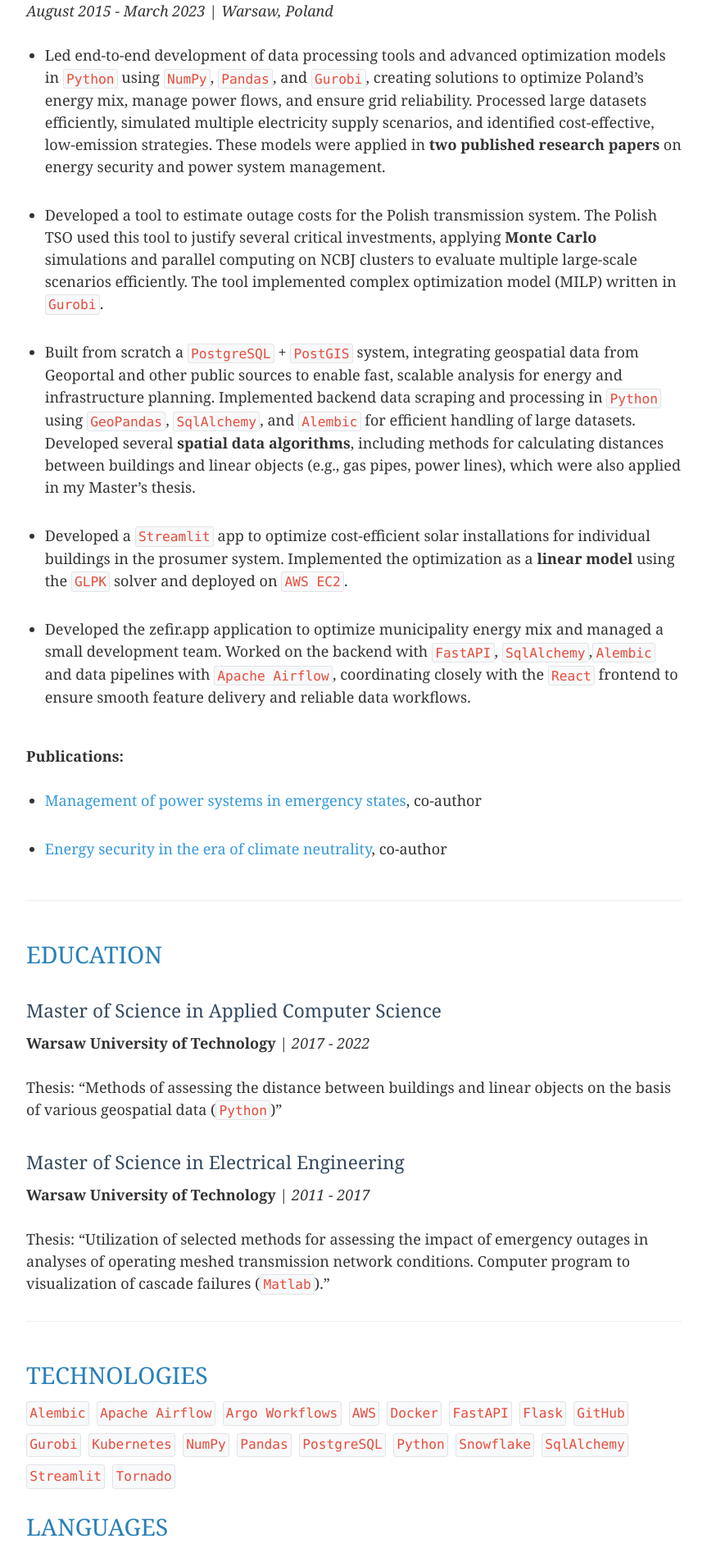
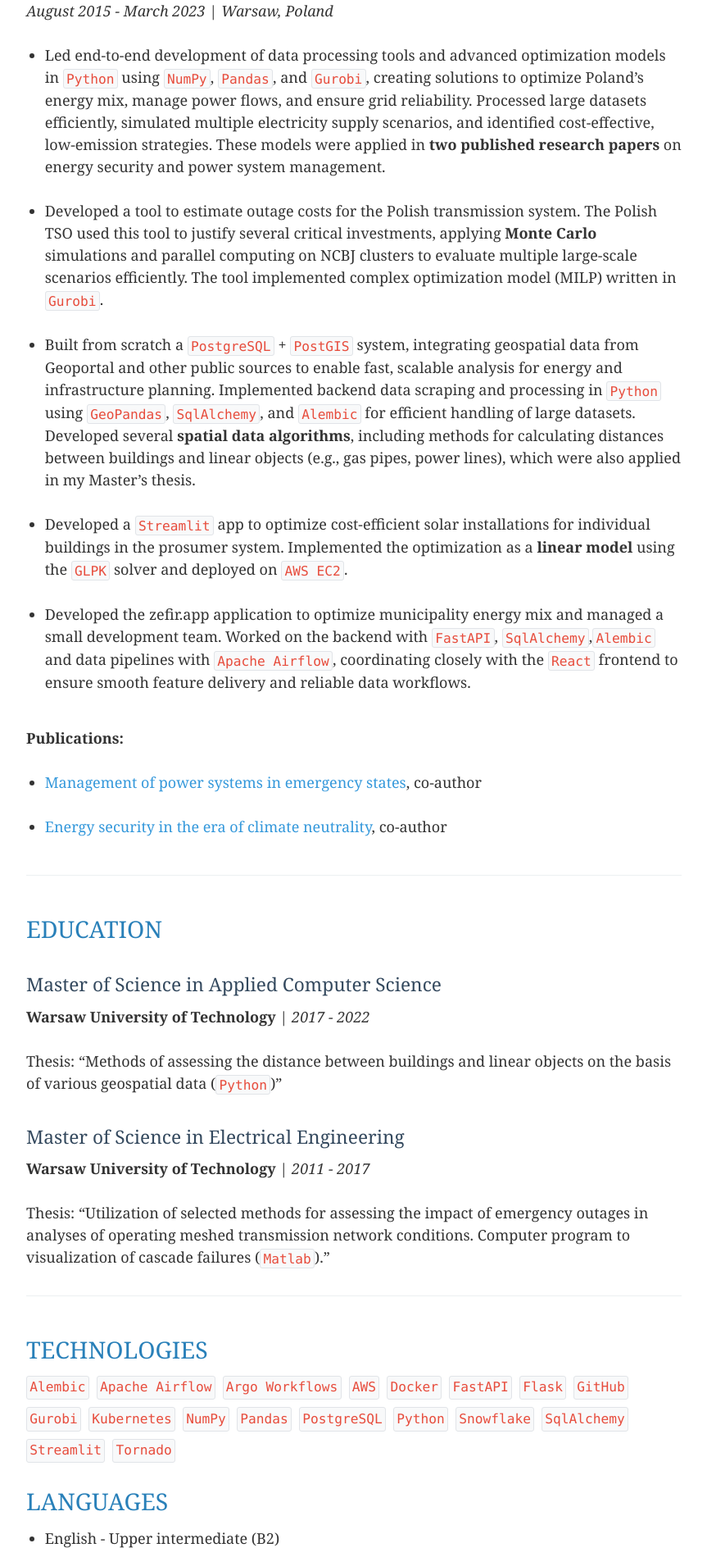
Before and after one commit to ohmycoffe/resume, a Jekyll site: the page built from index.md, in a window 1280 px wide. Shown: the part 843-2742 px from the top of the page at 82% size, without its empty margins (208-1071 px from the left). Built offline with Jekyll 4.4.1, drawn with Linux system fonts in a browser that asks for light colours.

```diff
--- a/assets/css/style.scss
+++ b/assets/css/style.scss
@@ -58,7 +58,6 @@ ul {
 
 li {
   list-style-type: disc;
-  padding-bottom: 0.25em;
 }
 
 a {
```
Also changed, not shown: assets/favicon.ico.
